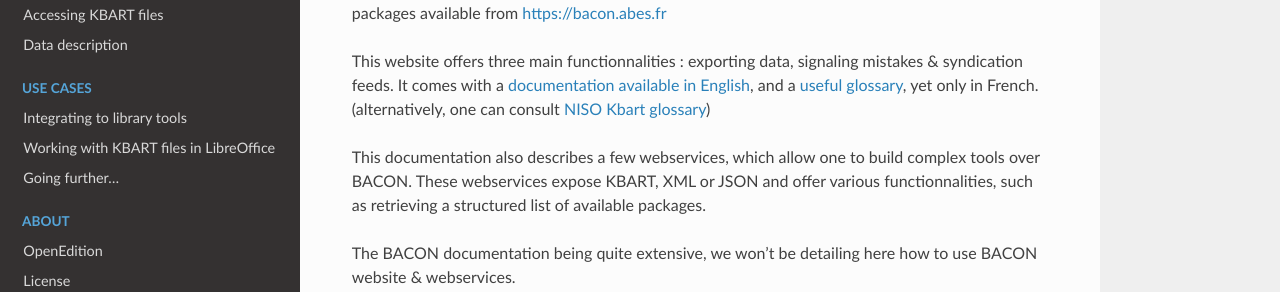
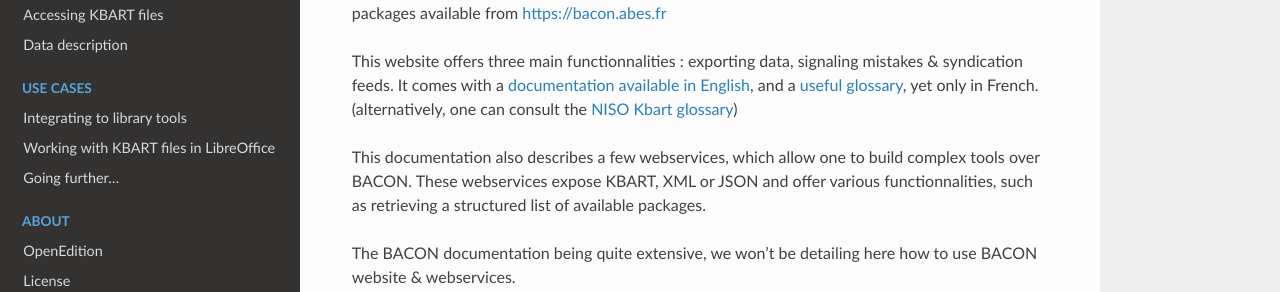
Before and after one commit to OpenEdition/kbart-openedition, a Sphinx documentation site: the page built from docs/source/bacon.rst, in a window 1280 px wide and 1400 px high, scrolled down 248 px. Shown: the part 182-474 px from the top of the window. Built offline with Sphinx 7.4.7 and the Read the Docs theme 2.0.0, drawn with Linux system fonts in a browser that asks for light colours.

Commit message:
précision: lien en français

```diff
--- a/docs/source/bacon.rst
+++ b/docs/source/bacon.rst
@@ -19,7 +19,7 @@
 This website offers three main functionnalities : exporting data, signaling
 mistakes & syndication feeds. It comes with a `documentation available in English <http://documentation.abes.fr/aidebacon/EN/index.html>`_,
 and a `useful glossary <https://bacon.abes.fr/glossaire.html>`_, yet only in
-French. (alternatively, one can consult `NISO Kbart glossary <https://www.niso.org/standards-committees/kbart/kbart-glossary-relevant-terms>`_)
+French. (alternatively, one can consult the `NISO Kbart glossary <https://www.niso.org/standards-committees/kbart/kbart-glossary-relevant-terms>`_)
 
 This documentation also describes a few webservices, which allow one to build
 complex tools over BACON. These webservices expose KBART, XML or JSON and offer
```
Also changed, not shown: other parts of docs/source/bacon.rst (+1 -1 lines).
